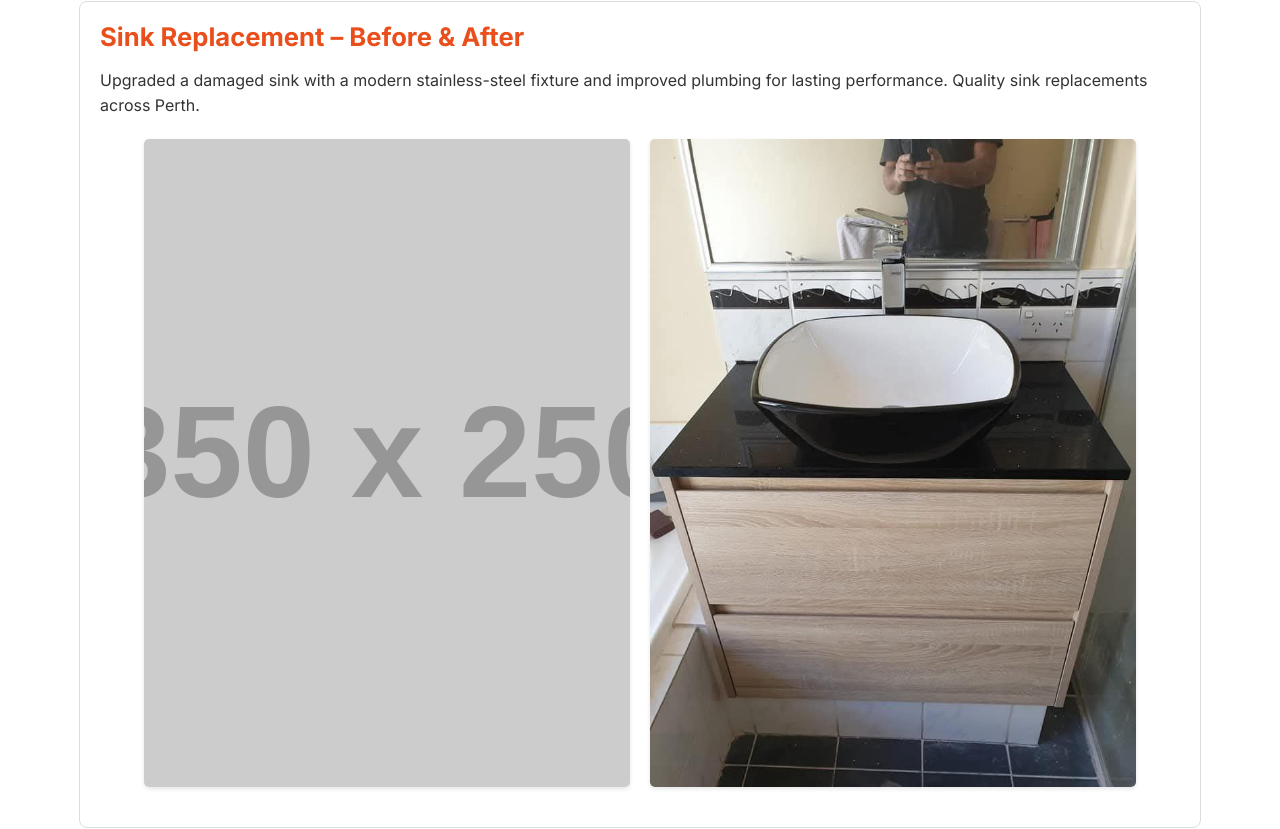
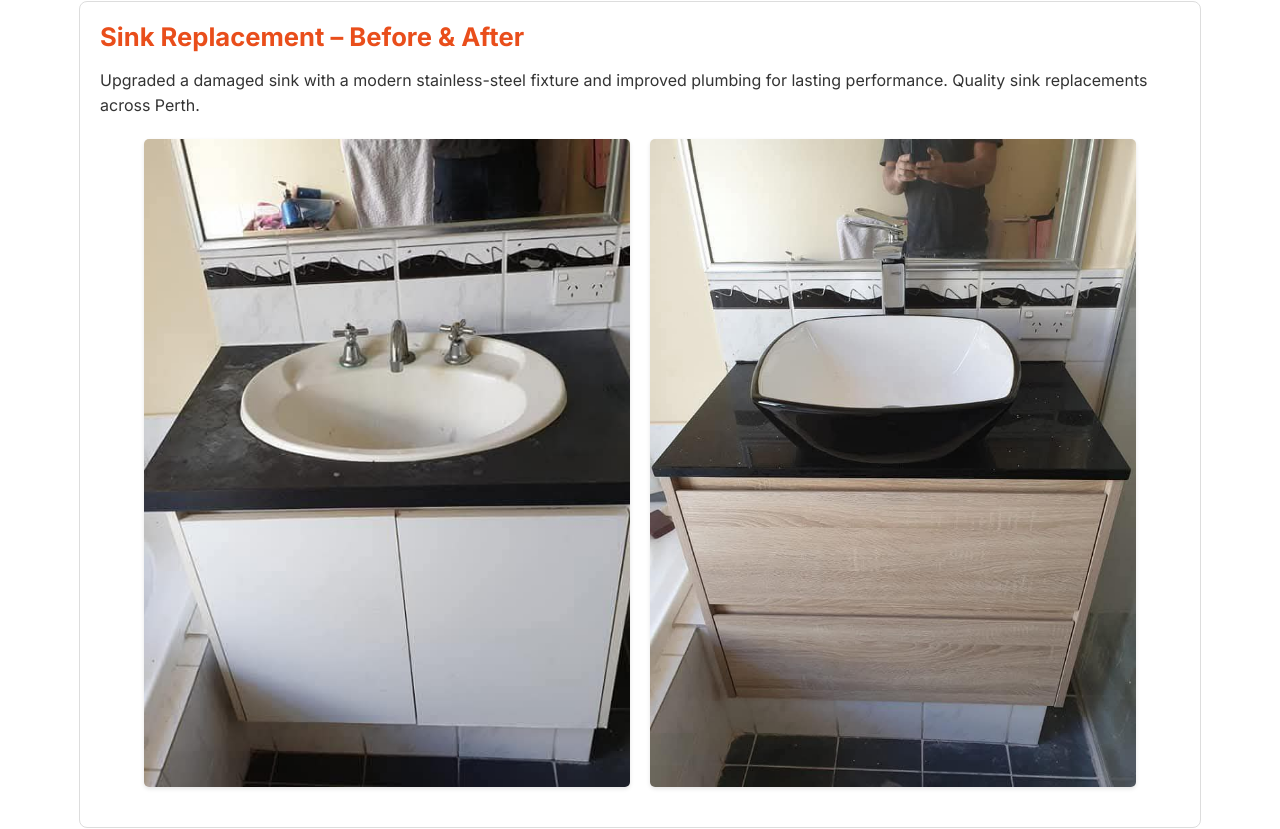
Before and after one commit to MinaShakir/stratasolutions, a plain HTML site: page index.html in a window 1280 px wide. Shown: the part 7032-7861 px from the top of the page. Drawn offline with Linux system fonts and the light colour scheme; placeholder pictures from the web are drawn by us.

Commit message:
Update sink replacement images in portfolio section

```diff
--- a/index.html
+++ b/index.html
@@ -207,7 +207,7 @@
         <h3>Sink Replacement – Before & After</h3>
         <p>Upgraded a damaged sink with a modern stainless-steel fixture and improved plumbing for lasting performance. Quality sink replacements across Perth.</p>
         <div class="image-pair-gallery">
-            <img src="images/kitchen-sink-replacement-perth-before.jpg" alt="Old damaged kitchen sink before replacement" onerror="this.onerror=null;this.src='https://placehold.co/350x250/1e1e1e/ffffff?text=Image+Not+Found';">
+            <img src="images/bathroom-sink-replacement-perth-before.jpg" alt="Old damaged kitchen sink before replacement" onerror="this.onerror=null;this.src='https://placehold.co/350x250/1e1e1e/ffffff?text=Image+Not+Found';">
             <img src="images/stainless-steel-sink-installation-perth-after.jpg" alt="Modern stainless steel sink installation with new plumbing in Perth" onerror="this.onerror=null;this.src='https://placehold.co/350x250/1e1e1e/ffffff?text=Image+Not+Found';">
         </div>
     </div>
```
